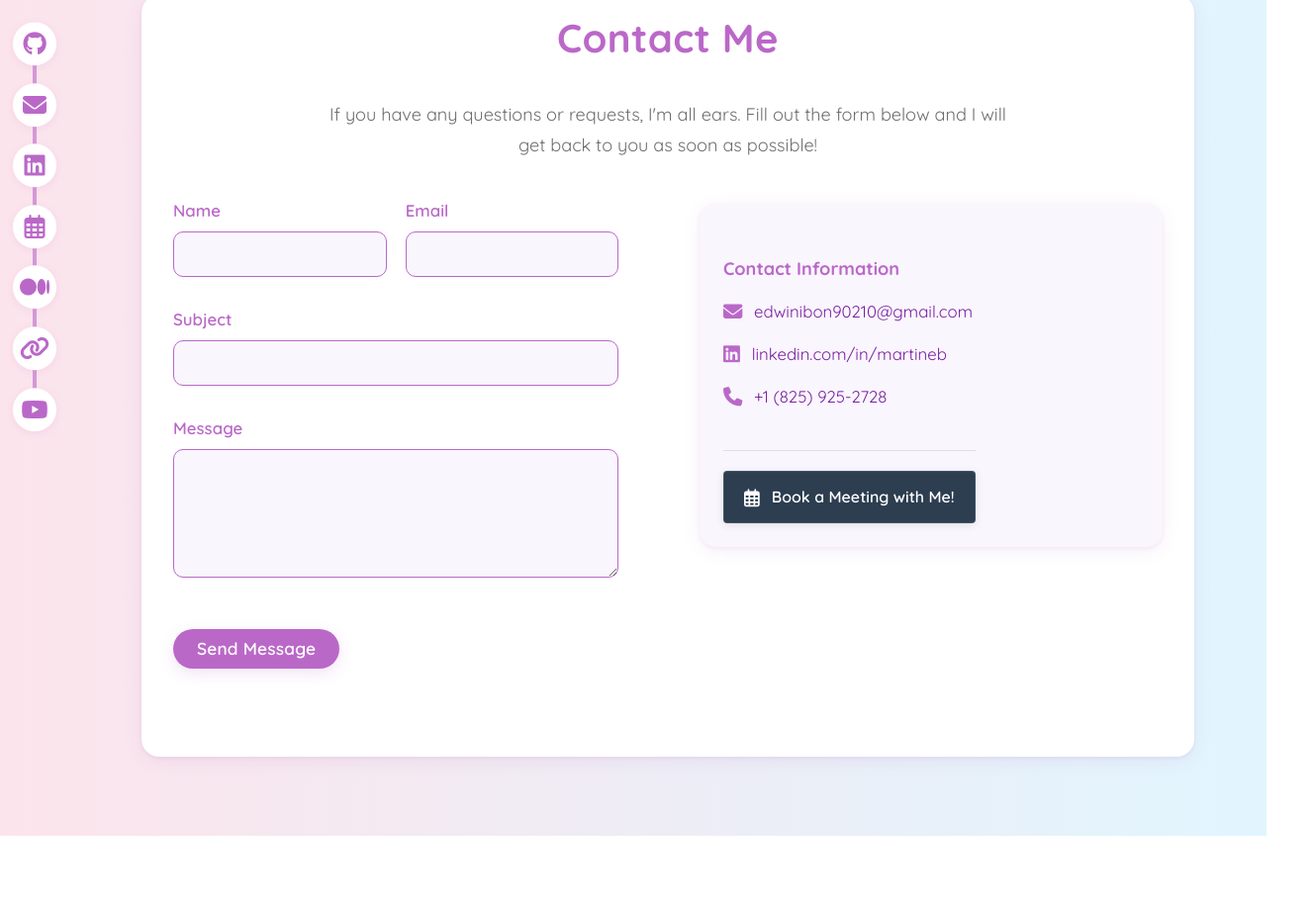
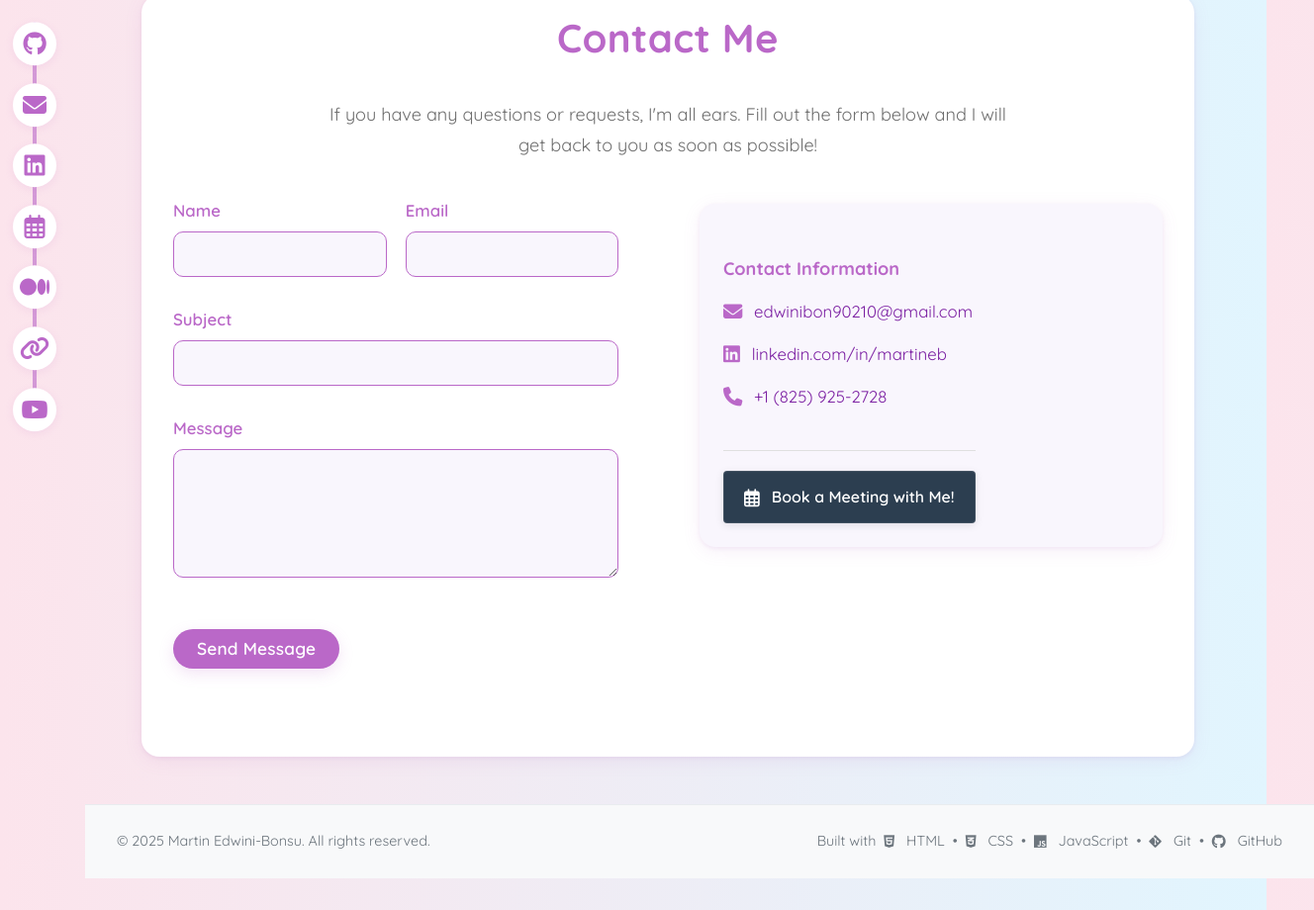
Before and after one commit to martinedb/Personal-Portfolio-Website, a plain HTML site: page contact.html in a window 1280 px wide. Shown: the part 171-1091 px from the top of the page at 99% size, 1328 px wide, since content can reach past the window. Before the commit the page ends 1016 px from the top, so only its background shows below. Drawn offline with nearby package versions, Linux system fonts and the light colour scheme.

Commit message:
modifications to my writing portfolio

```diff
--- a/contact.html
+++ b/contact.html
@@ -113,6 +113,33 @@
         </aside>
       </div>
     </section>
+
+    <!-- Footer -->
+    <link rel="stylesheet" href="css/footer.css" />
+    <footer class="footer">
+      <div class="footer-content">
+        <div class="copyright">
+          &copy; 2025 Martin Edwini-Bonsu. All rights reserved.
+        </div>
+        <div class="tech-stack">
+          <span>Built with</span>
+          <i class="fab fa-html5" title="HTML5"></i>
+          <span>HTML</span>
+          <span>•</span>
+          <i class="fab fa-css3-alt" title="CSS3"></i>
+          <span>CSS</span>
+          <span>•</span>
+          <i class="fab fa-js" title="JavaScript"></i>
+          <span>JavaScript</span>
+          <span>•</span>
+          <i class="fab fa-git-alt" title="Git"></i>
+          <span>Git</span>
+          <span>•</span>
+          <i class="fab fa-github" title="GitHub"></i>
+          <span>GitHub</span>
+        </div>
+      </div>
+    </footer>
   </main>
   <script src="js/contact.js"></script>
 </body>
--- /dev/null
+++ b/css/footer.css
@@ -0,0 +1,52 @@
+/* Footer Styles */
+.footer {
+  width: 100%;
+  padding: 1.5rem 2rem;
+  background-color: #f8f9fa;
+  border-top: 1px solid #e9ecef;
+  display: flex;
+  justify-content: space-between;
+  align-items: center;
+  margin-top: 3rem;
+}
+
+.footer-content {
+  max-width: 1200px;
+  width: 100%;
+  margin: 0 auto;
+  display: flex;
+  justify-content: space-between;
+  align-items: center;
+}
+
+.copyright {
+  font-size: 0.9rem;
+  color: #6c757d;
+}
+
+.tech-stack {
+  font-size: 0.9rem;
+  color: #6c757d;
+  display: flex;
+  align-items: center;
+  gap: 0.5rem;
+}
+
+.tech-stack i {
+  margin-right: 0.25rem;
+}
+
+/* Responsive adjustments */
+@media (max-width: 768px) {
+  .footer {
+    flex-direction: column;
+    text-align: center;
+    gap: 0.5rem;
+    padding: 1rem;
+  }
+
+  .footer-content {
+    flex-direction: column;
+    gap: 0.5rem;
+  }
+}
```
Also changed, not shown: main-page.html (+31 -0 lines), partials/footer.html (added, +25 -0 lines), projects-portfolio.html (+26 -0 lines), work-experience.html (+26 -0 lines), writing-portfolio.html (+28 -1 lines).
